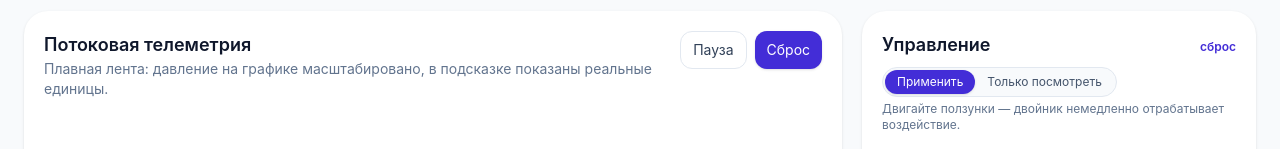
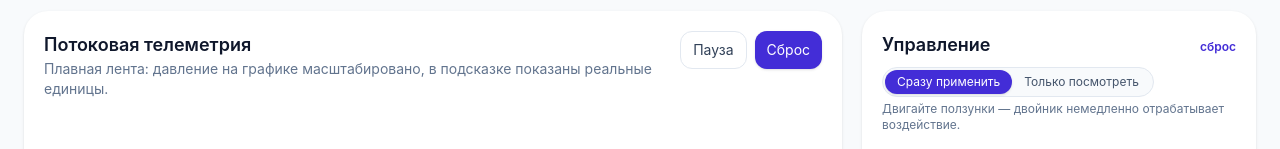
Before and after one commit to fidlow/digital-twin-lab, a React (Vite) app: page / in a window 1280 px wide. Shown: the part 577-726 px from the top of the page. Built offline with nearby package versions, Linux system fonts and the light colour scheme.

Commit message:
chore: rename what-if toggle button «Применить» → «Сразу применить»

```diff
--- a/src/components/ControlsPanel.tsx
+++ b/src/components/ControlsPanel.tsx
@@ -52,7 +52,7 @@ export function ControlsPanel({
             onClick={() => onPreviewToggle(false)}
             className={`rounded-full px-3 py-1 transition ${!previewMode ? "bg-indigo-700 text-white shadow-sm" : "text-slate-600 hover:text-slate-900"}`}
           >
-            Применить
+            Сразу применить
           </button>
           <button
             type="button"
```
